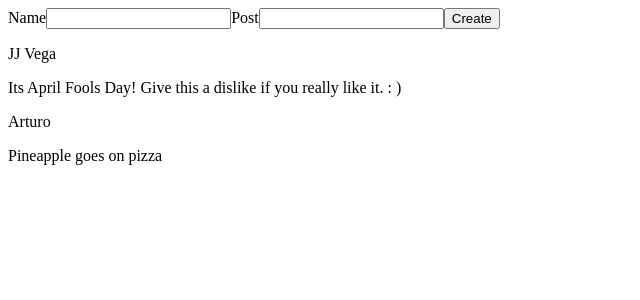
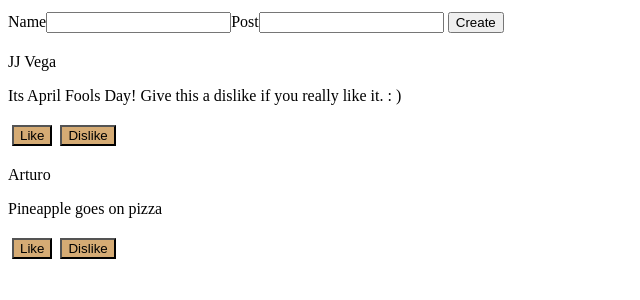
Before and after one commit to ADiazJr/social-feed-project, a React (Create React App) app: page / in a window 1280 px wide. Shown: the top 300 px of the page, without its empty margins (0-640 px from the left). Built offline with nearby package versions, Linux system fonts and the light colour scheme.

Commit message:
Added Button Functionality for Posts

```diff
--- /dev/null
+++ b/src/components/Post/Post.css
@@ -0,0 +1,21 @@
+button {
+    margin: .25rem;
+}
+
+button:active {
+    background-color: rgb(213, 171, 116);
+    box-shadow: 0 5px #666;
+    transform: translateY(4px);
+}
+
+.neutral{
+    background-color: rgb(213, 171, 116);
+}
+
+.liked{
+    background-color: blue;
+}
+
+.disliked{
+    background-color: red;
+}
--- a/src/components/Post/Post.jsx
+++ b/src/components/Post/Post.jsx
@@ -1,10 +1,39 @@
+import { useState } from "react";
+import './Post.css'
 
 
 const Post = (props) => {
+
+    const [likeClass, setLikeClass] = useState('neutral');
+    const [dislikeClass, setDislikeClass] = useState('neutral')
+
+    function handleClickLike(){
+        setDislikeClass('neutral');
+        if(likeClass === 'liked'){
+            setLikeClass('neutral');
+        }
+        else{
+            setLikeClass('liked');
+        }
+    }
+
+    function handleClickDislike(){
+        setLikeClass('neutral');
+        if(dislikeClass === 'disliked'){
+            setDislikeClass('neutral');
+        }
+        else{
+            setDislikeClass('disliked')
+        }
+
+    }
+
     return (
             <div>
                 <p>{props.author}</p>
                 <p>{props.postText}</p>
+                <button className={likeClass} onClick={handleClickLike}>Like</button>
+                <button className={dislikeClass} onClick={handleClickDislike}>Dislike</button>
             </div>
         )
 
--- a/src/components/PostList/PostList.jsx
+++ b/src/components/PostList/PostList.jsx
@@ -14,5 +14,3 @@ const PostList = (props) => {
 }
 
 export default PostList;
-
-{/* <Post name='' color='' person='' /> */}
```
